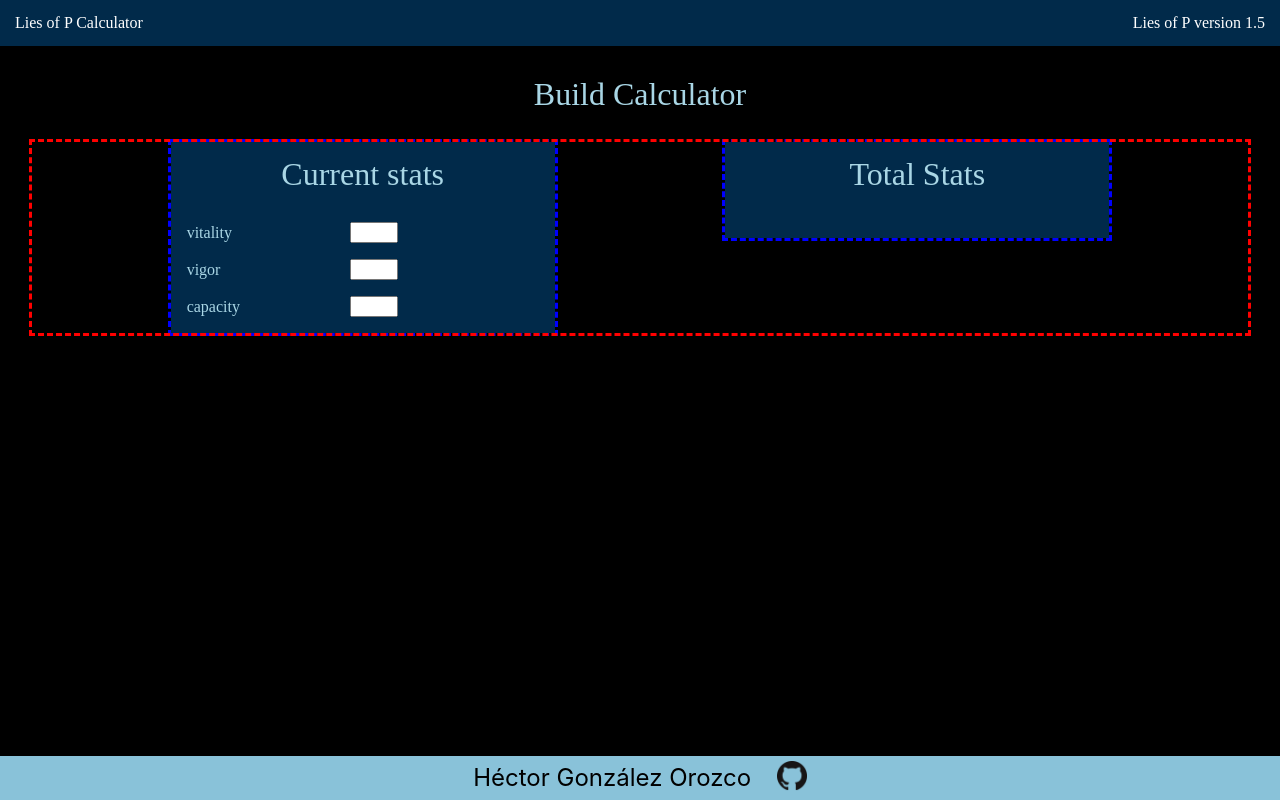
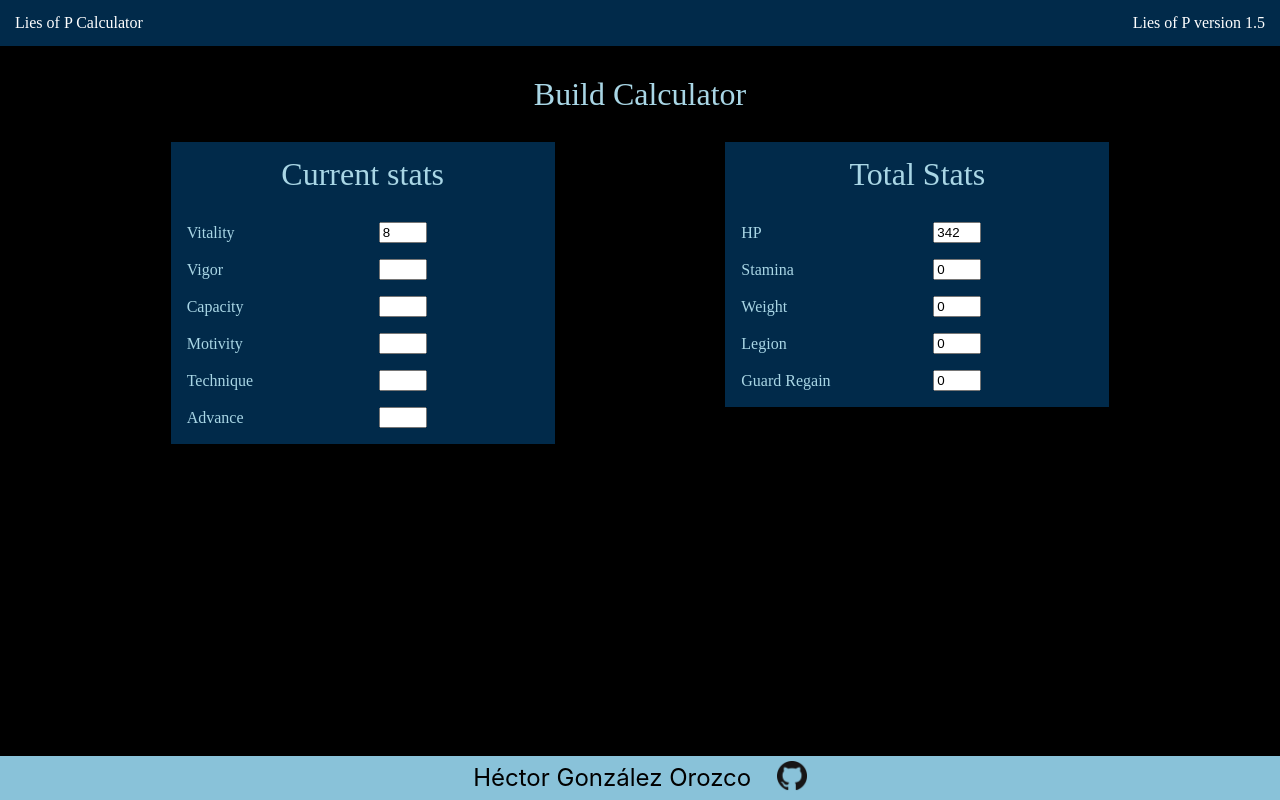
Before and after one commit to hectorgonzalezo/lies-of-p-calculator, a React (Vite) app: page / in a window 1280 px wide. Built offline with nearby package versions, Linux system fonts and the light colour scheme.

Commit message:
Create mock hp calculation to test

```diff
--- a/src/components/BuildCalculator.tsx
+++ b/src/components/BuildCalculator.tsx
@@ -1,8 +1,19 @@
-import NumberInput from './numberInput';
+import { useEffect, useState } from 'react';
+import NumberInput from './NumberInput';
+import NumberOutput from './NumberOutput';
+
+import { calculateHP } from '../styles/calculations/statCalculations';
 
 import '../styles/calculatorStyle.scss';
 
 function BuildCalculator() {
+  const [hp, setHp] = useState(262);
+  const [vitality, setVitality] = useState(8);
+
+  useEffect(() => {
+    setHp(calculateHP(vitality))
+  }, [vitality])
+
   return (
     <main>
       <h1 className="title">Build Calculator</h1>
@@ -10,14 +21,28 @@
         <div id="current-stats" className="calc-module">
           <h2>Current stats</h2>
           <div className="calc-items">
-            <NumberInput name="vitality" img="vitality.png" />
-            <NumberInput name="vigor"/>
-            <NumberInput name="capacity"/>
+            <NumberInput
+              name="Vitality"
+              value={vitality}
+              changeValue={setVitality}
+              min={8}
+            />
+            <NumberInput name="Vigor" />
+            <NumberInput name="Capacity" />
+            <NumberInput name="Motivity" />
+            <NumberInput name="Technique" />
+            <NumberInput name="Advance" />
           </div>
         </div>
         <div id="build-stats" className="calc-module">
           <h2>Total Stats</h2>
-          <div className="calc-items"></div>
+          <div className="calc-items">
+            <NumberOutput name="HP" value={hp} />
+            <NumberOutput name="Stamina" value={0} />
+            <NumberOutput name="Weight" value={0} />
+            <NumberOutput name="Legion" value={0} />
+            <NumberOutput name="Guard Regain" value={0} />
+          </div>
         </div>
       </div>
     </main>
--- a/src/components/NumberInput.tsx
+++ b/src/components/NumberInput.tsx
@@ -1,15 +1,29 @@
+import { ChangeEvent } from 'react';
 import '../styles/numberInputStyle.scss';
 
 
 interface NumberInputProps {
   name: string;
+  value: number;
+  changeValue: (newValue: number) => void;
+  min?: number;
 }
 
-function NumberInput({ name }: NumberInputProps) {
+function NumberInput({ name, value, changeValue, min = 5 }: NumberInputProps) {
+  const setValue = (e: ChangeEvent<HTMLInputElement>) => {
+    changeValue(Number(e.target.value));
+  };
   return (
     <div className="number-input">
       <label htmlFor={`${name}-input`}>{name}</label>
-      <input type="number" id={`${name}-input`} name={`${name}-input`} min={0} />
+      <input
+        type="number"
+        id={`${name}-input`}
+        name={`${name}-input`}
+        min={min}
+        value={value}
+        onChange={setValue}
+      />
     </div>
   );
 }
--- /dev/null
+++ b/src/components/NumberOutput.tsx
@@ -0,0 +1,21 @@
+interface NumberOutputProps {
+  name: string;
+  value: number;
+}
+
+function NumberOutput({ name, value }: NumberOutputProps) {
+  return (
+    <div className="number-output">
+      <label htmlFor={`${name}-output`}>{name}</label>
+      <input
+        type="text"
+        id={`${name}-output`}
+        name={`${name}-output`}
+        value={value}
+        readOnly
+      />
+    </div>
+  );
+}
+
+export default NumberOutput
--- /dev/null
+++ b/src/styles/calculations/statCalculations.ts
@@ -0,0 +1,35 @@
+export function calculateHP(value: number) {
+  const base = 262;
+  if (value < 8){
+    return base
+  }
+
+  return (value * 10) + base
+  // 9 => + 21
+  // 10-12 => + 20
+  // 13-14 => +18
+  // 15 => +17
+  // 16-17 => +16
+  // 18-19 => +15
+  // 20-21 => +14
+  // 22-23 => +13
+  // 24-26 => +12
+  // 27-29 => +11
+  // 30-31 => +10
+  // 32 => +9
+  // 33 => +10
+  // 34-35 => +9
+  // 36-40 => +8
+  // 41 => +7
+  // 42 => +8
+  // 43 => +7
+  // 44 => +6
+  // 45-46 => +7
+  // 47-51 => +6
+  // 52 => +5
+  // 53 => +6
+  // 54-60 => +5
+  // 61 => +4
+  // 62 => +5
+  // 63-
+}
--- a/src/styles/calculatorStyle.scss
+++ b/src/styles/calculatorStyle.scss
@@ -22,7 +22,6 @@
   justify-content: space-evenly;
   align-items: start;
   justify-items: center;
-  outline: dashed red;
 }
 
 .calc-module {
@@ -30,7 +29,6 @@
   flex-direction: column;
   padding: 1rem;
   background-color: $prussian-blue;
-  outline: dashed blue;
   width: 100%;
 
   h2 {
--- a/src/styles/numberInputStyle.scss
+++ b/src/styles/numberInputStyle.scss
@@ -1,8 +1,9 @@
-.number-input {
-  display: flex;
+.number-input, .number-output {
+  display: grid;
+  grid-template-columns: 1fr 1fr;
   align-items: center;
   justify-content: space-between;
-  width: 60%;
+  width: 100%;
   input {
     width: 3rem;
   }
```
